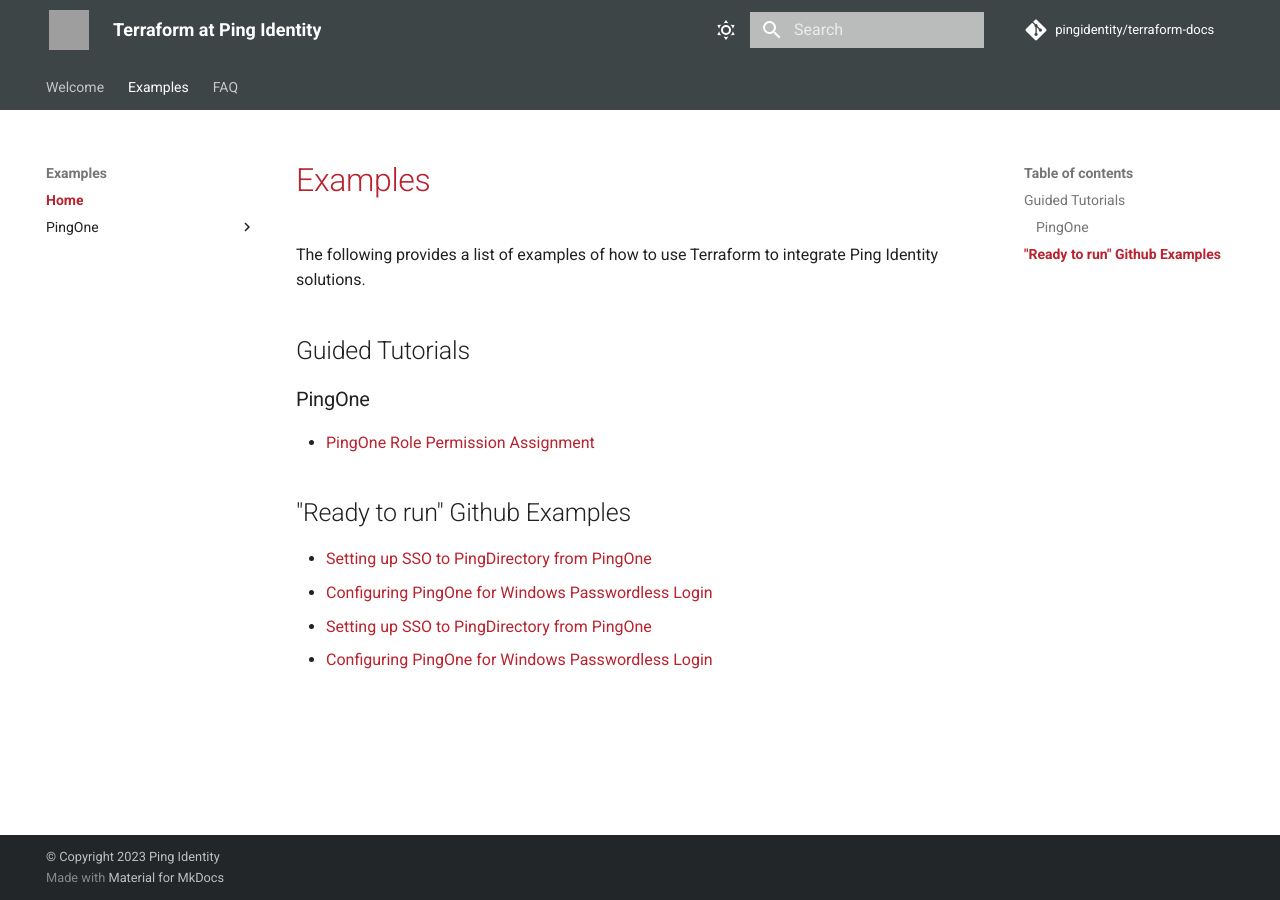
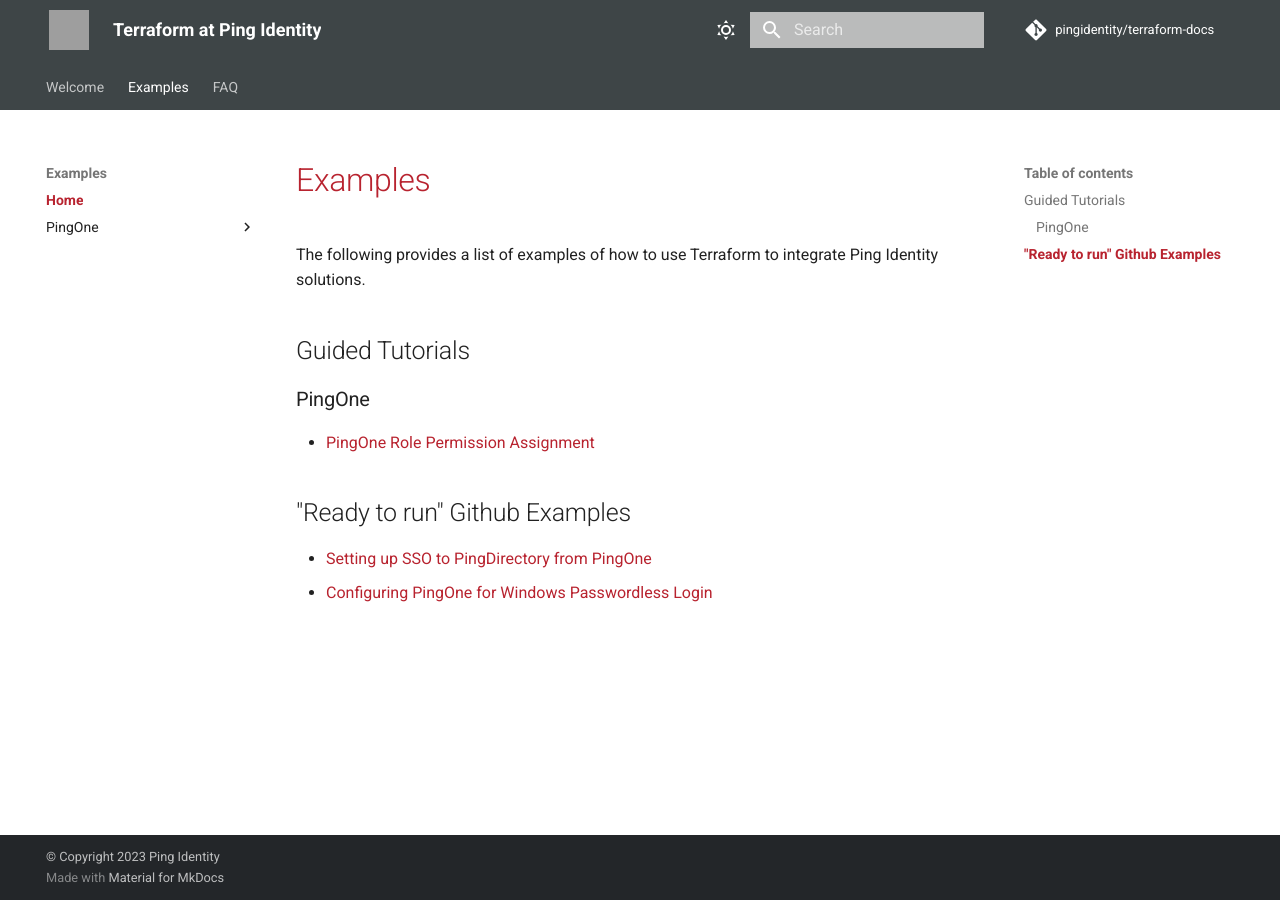
Before and after one commit to pingidentity/terraform-docs, an MkDocs documentation site: the page built from docs/examples/index.md, in a window 1280 px wide. Built offline with MkDocs 1.6.1 and Material for MkDocs 9.7.7, drawn with Linux system fonts in a browser that asks for light colours; comment, search, counter and statistics services are not loaded; grey boxes are pictures that could not be loaded.

Commit message:
correct examples index

```diff
--- a/docs/examples/index.md
+++ b/docs/examples/index.md
@@ -12,6 +12,3 @@ The following provides a list of examples of how to use Terraform to integrate P
 
 * [Setting up SSO to PingDirectory from PingOne](https://github.com/pingidentity/terraform-docs/tree/main/examples/sso-to-pingdirectory-from-pingone)
 * [Configuring PingOne for Windows Passwordless Login](https://github.com/pingidentity/terraform-docs/tree/main/examples/pingone-workforce-windows-passwordless-login)
-
-* [Setting up SSO to PingDirectory from PingOne](https://github.com/pingidentity/terraform-docs/tree/main/examples/sso-to-pingdirectory-from-pingone)
-* [Configuring PingOne for Windows Passwordless Login](https://github.com/pingidentity/terraform-docs/tree/main/examples/pingone-workforce-windows-passwordless-login)
```
